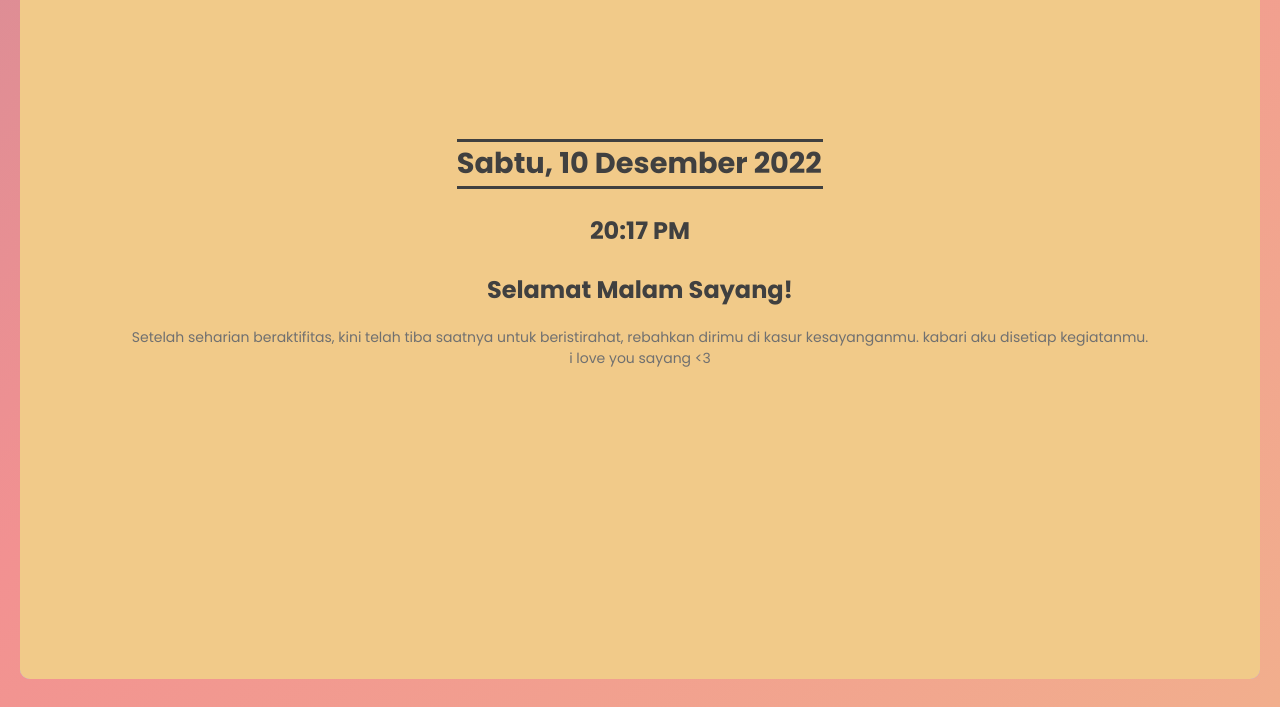
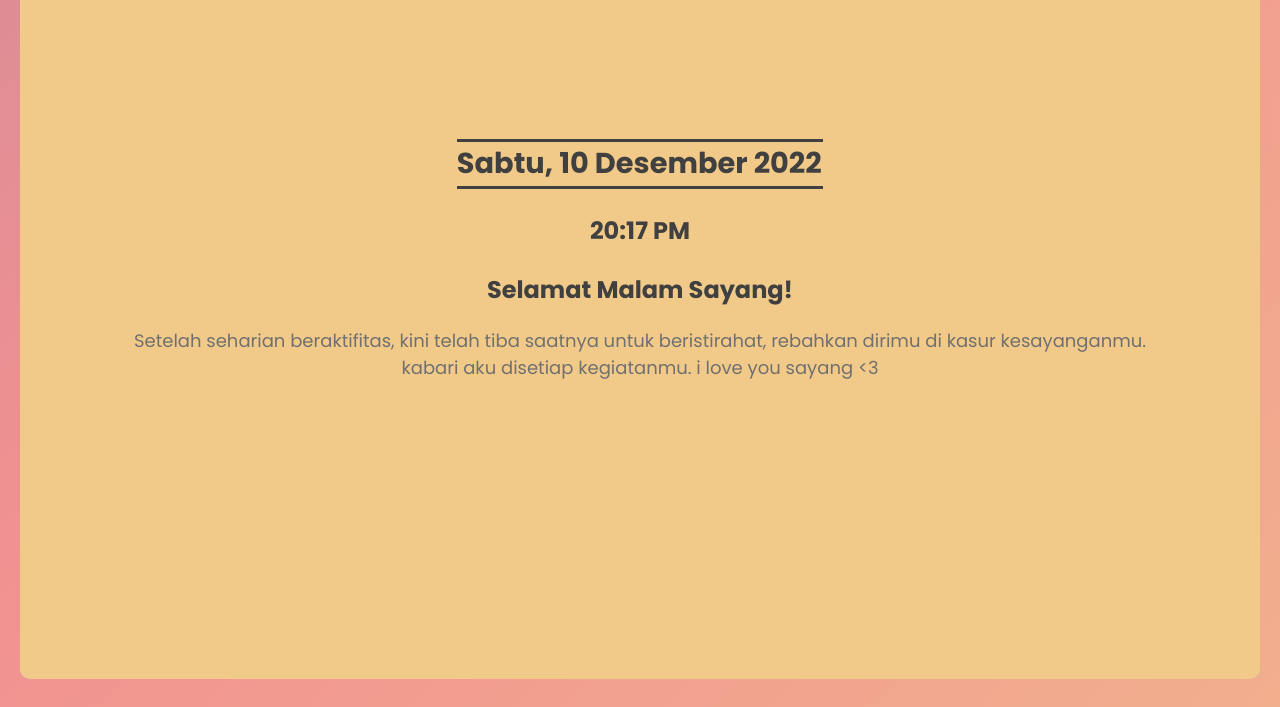
Before and after one commit to vstinrty/watiiaas, a plain HTML site: page index.html in a window 1280 px wide. Both pictures are taken after a click on the button "Mulai Sekarang". Shown: the part 93-800 px from the top of the page. Drawn offline with nearby package versions, Linux system fonts and the light colour scheme.

Commit message:
Update style.css

```diff
--- a/css/style.css
+++ b/css/style.css
@@ -80,7 +80,7 @@ html {
 section .gambar {
   border-radius: 5px;
   height: auto;
-  max-width: 30%;
+  max-width: 50%;
 }
 
 section .ucapan {
@@ -95,7 +95,7 @@ section .isiucapan {
   width: 82%;
   font-weight: 400;
   font-family: 'Poppins', sans-serif;
-  font-size: 14px;
+  font-size: 18px;
 }
 
 section.halaman1 {
```
